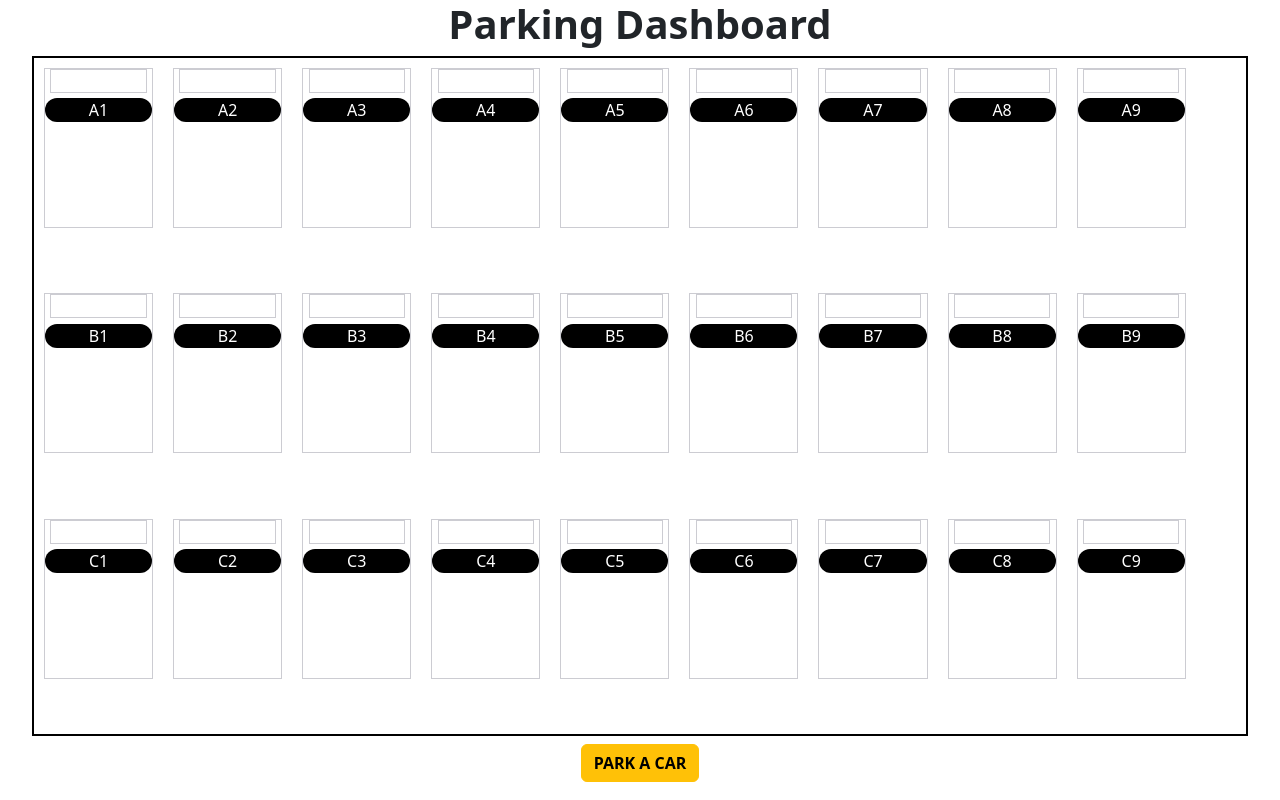
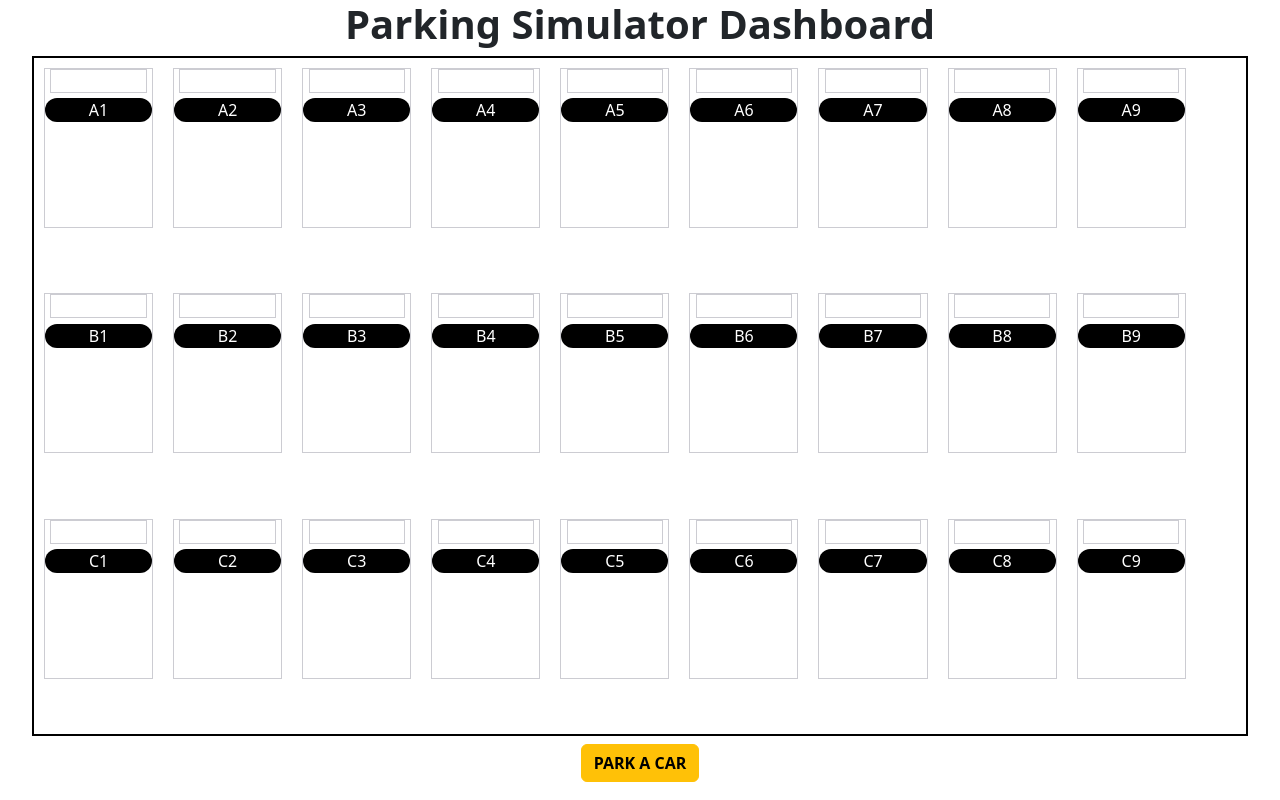
Before and after one commit to dianeatienza/parking-counter, a React (Create React App) app: page / in a window 1280 px wide. Built offline with nearby package versions, Linux system fonts and the light colour scheme.

Commit message:
Updated Parking Dashboard

```diff
--- a/src/components/Floor.js
+++ b/src/components/Floor.js
@@ -72,7 +72,7 @@ export default function Floor() {
 
     return (
         <>
-            <h1 className="fw-bold parking-counter">Parking Dashboard</h1>
+            <h1 className="fw-bold parking-counter">Parking Simulator Dashboard</h1>
             <section className="car-floor d-flex">
                 {parkedCars && parkedCars.map((slot) => (
                     <ParkingSlot key={slot.slotNumber} slotData={slot} />
```
Also changed, not shown: 7 other files (tests, documents, lock files or other folders).
